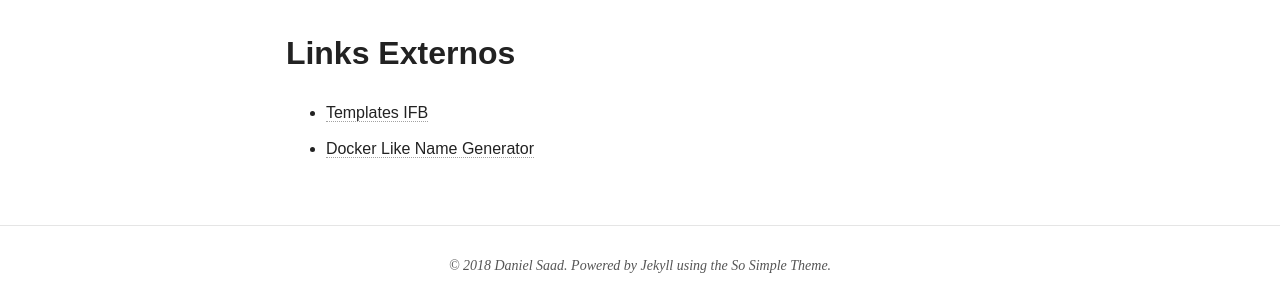
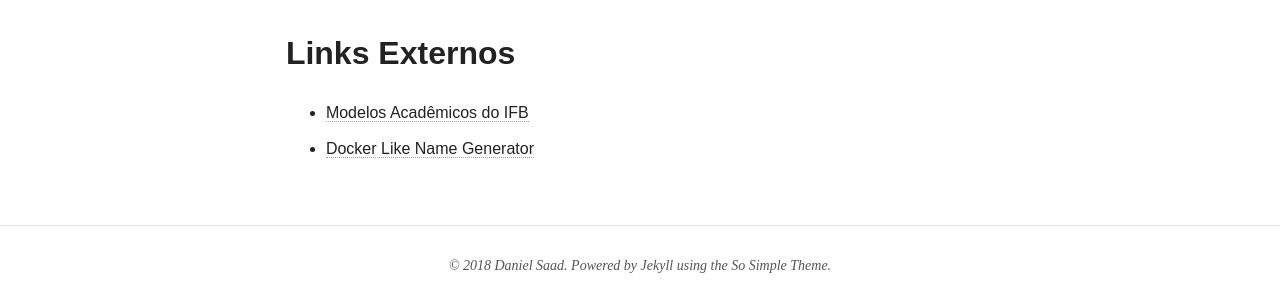
Before and after one commit to danielsaad/danielsaad.github.io, a Jekyll site: the page built from sobre/index.md, in a window 1280 px wide. Shown: the part 968-1259 px from the top of the page. Built offline with Jekyll 4.4.1, drawn with Linux system fonts in a browser that asks for light colours; nearby versions of some CDN libraries.

Commit message:
adicionando sobre

```diff
--- a/sobre/index.md
+++ b/sobre/index.md
@@ -33,5 +33,5 @@ Contato: {{ site.owner.email }}
 
 ## Links Externos
 
-* [Templates IFB](https://github.com/danielsaad/templates-ifb)
+* [Modelos Acadêmicos do IFB](https://github.com/IFBmodels)
 * [Docker Like Name Generator](https://danielsaad.com/docker-like-name-generator)
```
